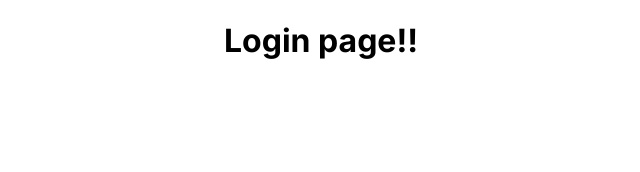
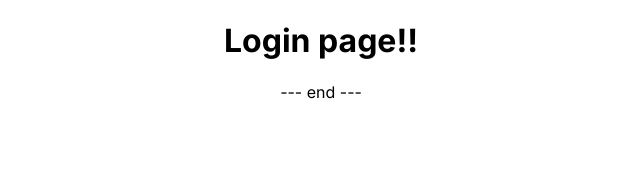
Before and after one commit to tangbaotrann/admin__server-action, a Next.js app: page /login in a window 1280 px wide. Shown: the top 172 px of the page, without its empty margins (319-959 px from the left). Built offline with nearby package versions, Linux system fonts and the light colour scheme.

Commit message:
updated: change deploy

```diff
--- a/src/app/login/page.jsx
+++ b/src/app/login/page.jsx
@@ -4,6 +4,8 @@ function LoginPage() {
   return (
     <div style={{ textAlign: "center" }}>
       <h1>Login page!!</h1>
+
+      <p>--- end ---</p>
     </div>
   );
 }
```
